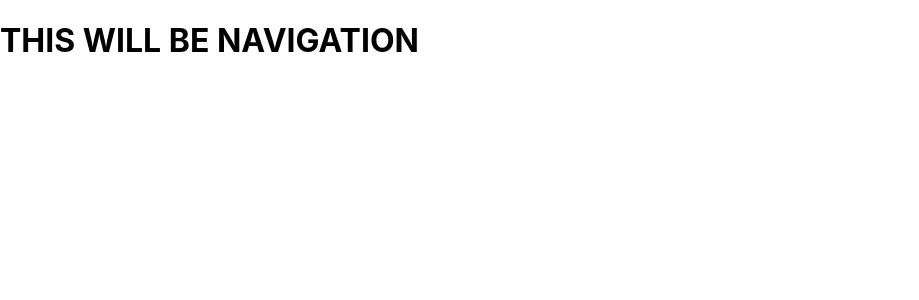
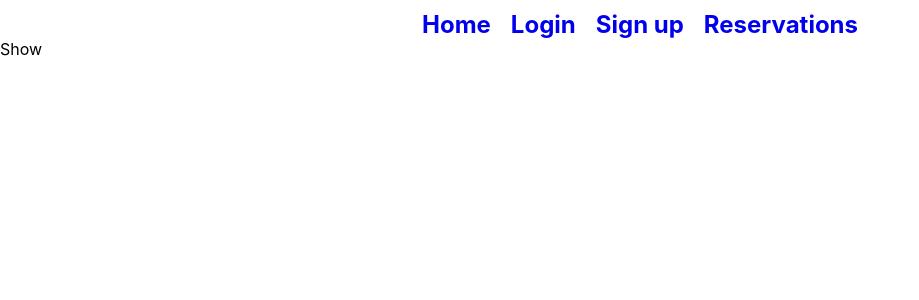
Before and after one commit to a1364t/frontend-airlines, a React (Create React App) app: page /show/1 in a window 1280 px wide. Shown: the top 300 px of the page, without its empty margins (0-919 px from the left). Built offline with nearby package versions, Linux system fonts and the light colour scheme.

Commit message:
final routes

```diff
--- a/src/components/App.js
+++ b/src/components/App.js
@@ -1,11 +1,12 @@
 import Pages from "../pages/Pages";
 import { BrowserRouter } from "react-router-dom";
+import NavBar from "./NavBar";
 
 function App() {
 	return (
 		<div className="App">
 			<BrowserRouter>
-				<h1>THIS WILL BE NAVIGATION</h1>
+				<NavBar />
 				<Pages />
 			</BrowserRouter>
 		</div>
--- /dev/null
+++ b/src/components/NavBar.js
@@ -0,0 +1,23 @@
+import React from "react";
+import { NavLink } from "react-router-dom";
+
+function NavBar() {
+	return (
+		<div className="nav-container">
+			<NavLink to={"/"}>
+				<h2>Home</h2>
+			</NavLink>
+			<NavLink to={"/login"}>
+				<h2>Login</h2>
+			</NavLink>
+			<NavLink to={"/signup"}>
+				<h2>Sign up</h2>
+			</NavLink>
+			<NavLink to={"/reservations"}>
+				<h2>Reservations</h2>
+			</NavLink>
+		</div>
+	);
+}
+
+export default NavBar;
--- a/src/index.css
+++ b/src/index.css
@@ -1,13 +1,31 @@
+* {
+	margin: 0;
+	padding: 0;
+	box-sizing: border-box;
+}
+a {
+	text-decoration: none;
+}
+
 body {
-  margin: 0;
-  font-family: -apple-system, BlinkMacSystemFont, 'Segoe UI', 'Roboto', 'Oxygen',
-    'Ubuntu', 'Cantarell', 'Fira Sans', 'Droid Sans', 'Helvetica Neue',
-    sans-serif;
-  -webkit-font-smoothing: antialiased;
-  -moz-osx-font-smoothing: grayscale;
+	margin: 0;
+	font-family: -apple-system, BlinkMacSystemFont, "Segoe UI", "Roboto",
+		"Oxygen", "Ubuntu", "Cantarell", "Fira Sans", "Droid Sans",
+		"Helvetica Neue", sans-serif;
+	-webkit-font-smoothing: antialiased;
+	-moz-osx-font-smoothing: grayscale;
 }
 
 code {
-  font-family: source-code-pro, Menlo, Monaco, Consolas, 'Courier New',
-    monospace;
+	font-family: source-code-pro, Menlo, Monaco, Consolas, "Courier New",
+		monospace;
 }
+
+.nav-container {
+	display: flex;
+	justify-content: center;
+	margin-top: 10px;
+}
+.nav-container a {
+	margin: 0 10px;
+}
--- a/src/pages/Pages.js
+++ b/src/pages/Pages.js
@@ -3,15 +3,26 @@ import { Route, Routes, useLocation } from "react-router-dom";
 import Home from "./Home";
 import SignUp from "./SignUp";
 import Login from "./Login";
+import Flights from "./Flights";
+import Planes from "./Planes";
+import Reservations from "./Reservations";
+import Show from "./Show";
 
 function Pages() {
 	const location = useLocation();
+
+	// pages controls the routes for all the display options
+	// only change this file if your adding new routes. consult with team
 	return (
 		<>
 			<Routes location={location} key={location.pathname}>
 				<Route path="/" element={<Home />} />
 				<Route path="/login" element={<Login />} />
 				<Route path="/signup" element={<SignUp />} />
+				<Route path="/flights" element={<Flights />} />
+				<Route path="/planes" element={<Planes />} />
+				<Route path="/reservations" element={<Reservations />} />
+				<Route path="/show/:id" element={<Show />} />
 			</Routes>
 		</>
 	);
```
